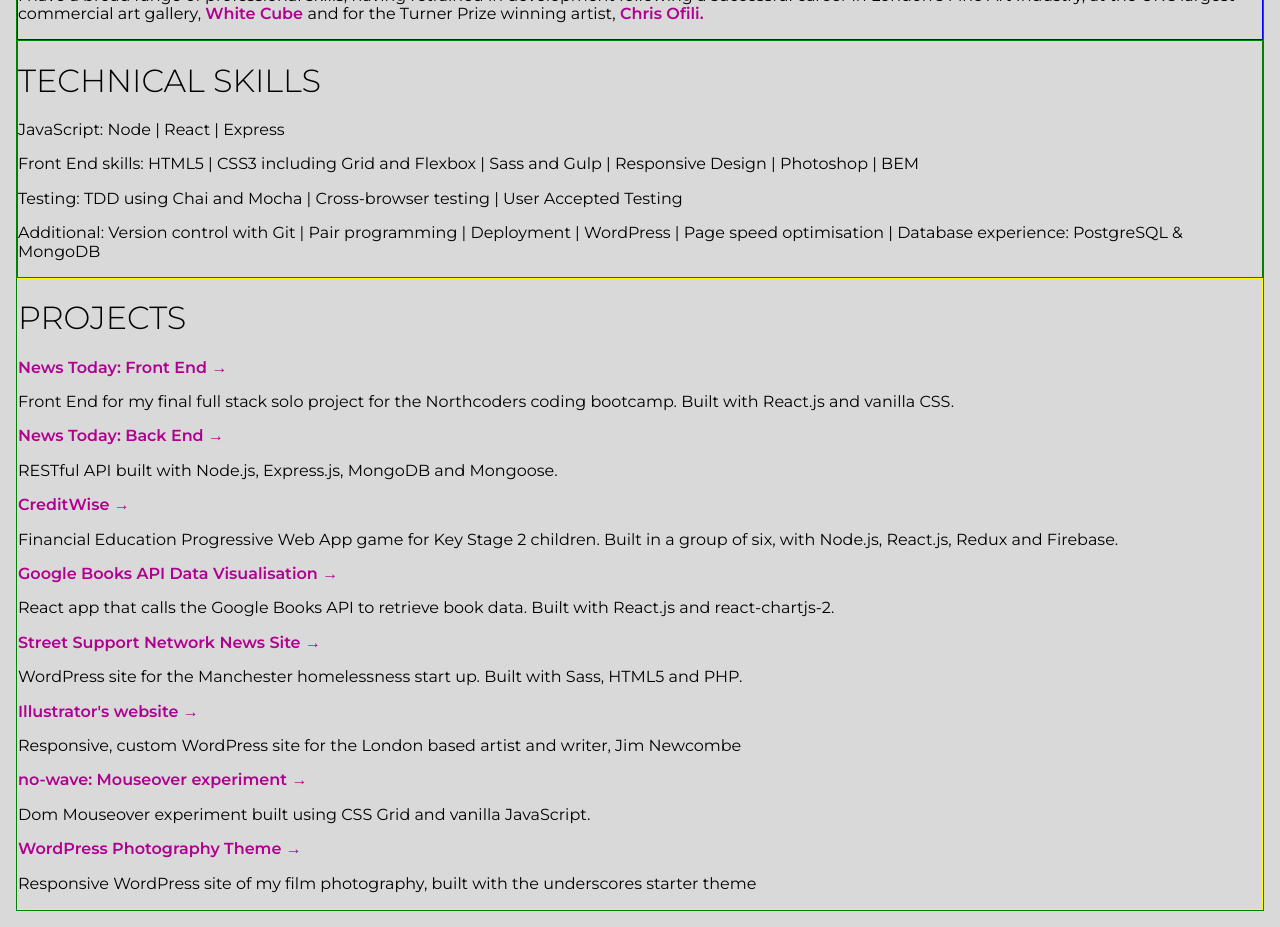
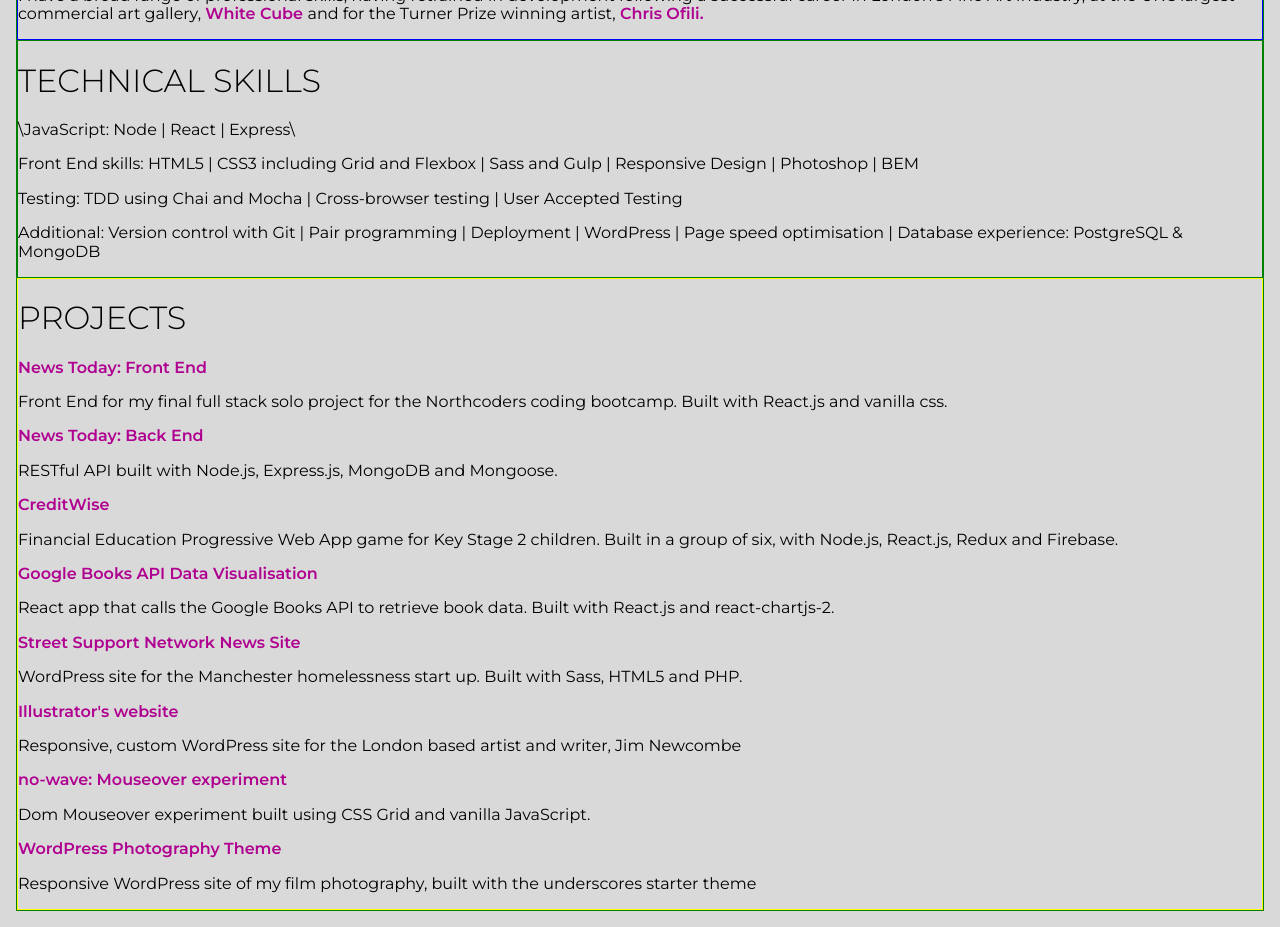
Before and after one commit to bnmrly/bnmrly.github.io, a React (Create React App) app: page / in a window 1280 px wide. Shown: the part 280-1207 px from the top of the page. Built offline with nearby package versions, Linux system fonts and the light colour scheme.

Commit message:
Iterate over projects

```diff
--- a/src/components/Main/index.js
+++ b/src/components/Main/index.js
@@ -17,7 +17,13 @@ const MainProjects = styled.section`
   border: 1px solid yellow;
 `;
 
-function Main() {
+function Main(props) {
+  // convert props argument object to array
+  const propsArray = [];
+  Object.keys(props).forEach(function(prop) {
+    propsArray.push(...props[prop]);
+  });
+
   return (
     <MainWrapper>
       <MainAbout>
@@ -44,7 +50,7 @@ function Main() {
           </a>
           and for the Turner Prize winning artist,
           <a
-            class="link accent"
+            className="link accent"
             href="https://www.theguardian.com/artanddesign/2017/apr/16/chris-ofili-trinidad-is-really-exciting-tapestry-the-caged-bird-sings-interview"
           >
             {' '}
@@ -53,145 +59,178 @@ function Main() {
         </p>
       </MainAbout>
       <MainSkills>
-        <h1 class="h1">Technical skills</h1>
-        <p class="p">JavaScript: Node | React | Express</p>
-        <p class="p">
+        <h1 className="h1">Technical skills</h1>
+        {/* remove the back slash below */}
+        <p className="p">\JavaScript: Node | React | Express\</p>
+        <p className="p">
           Front End skills: HTML5 | CSS3 including Grid and Flexbox | Sass and
           Gulp | Responsive Design | Photoshop | BEM
         </p>
-        <p class="p">
+        <p className="p">
           Testing: TDD using Chai and Mocha | Cross-browser testing | User
           Accepted Testing
         </p>
-        <p class="p">
+        <p className="p">
           Additional: Version control with Git | Pair programming | Deployment |
           WordPress | Page speed optimisation | Database experience: PostgreSQL
           & MongoDB
         </p>
       </MainSkills>
       <MainProjects>
-        <h1 class="h1">Projects</h1>
-        <ul class="projects-list list">
-          <li class="projects-list__item projects-list__item--news-today-fe image-bg odd">
-            <div class="container-project">
-              <p class="p center project__description--p">
+        <h1>Projects</h1>
+        {propsArray.map(project => {
+          return (
+            <ul className="projects-list">
+              <li className="projects-list__item" />
+              <div className="project__container">
+                <p className="project__description">
+                  <a
+                    className="project__link"
+                    href={project.link}
+                    target="_blank"
+                    rel="noopener noreferrer"
+                  >
+                    {project.name}
+                  </a>
+                </p>
+                <p className="project__description--p">{project.description}</p>
+              </div>
+            </ul>
+          );
+        })}
+      </MainProjects>
+      {/* <MainProjects>
+        <h1 className="h1">Projects</h1>
+        <ul className="projects-list list">
+          <li className="projects-list__item projects-list__item--news-today-fe image-bg odd">
+            <div className="container-project">
+              <p className="p center project__description--p">
                 <a
-                  class="link accent"
+                  className="link accent"
                   href="https://news-today-ben-marley.herokuapp.com/"
                 >
                   News Today: Front End &rarr;
                 </a>
               </p>
-              <p class="p center project__description--p">
+              <p className="p center project__description--p">
                 Front End for my final full stack solo project for the
                 Northcoders coding bootcamp. Built with React.js and vanilla
                 CSS.
               </p>
             </div>
           </li>
-          <li class="projects-list__item projects-list__item--news-today-be image-bg even">
-            <div class="container-project">
-              <p class="p center project__description--p">
+          <li className="projects-list__item projects-list__item--news-today-be image-bg even">
+            <div className="container-project">
+              <p className="p center project__description--p">
                 <a
-                  class="link accent"
+                  className="link accent"
                   href="https://ben-nc-news.herokuapp.com/API"
                 >
                   News Today: Back End &rarr;
                 </a>
               </p>
-              <p class="p center project__description--p">
+              <p className="p center project__description--p">
                 RESTful API built with Node.js, Express.js, MongoDB and
                 Mongoose.
               </p>
             </div>
           </li>
-          <li class="projects-list__item projects-list__item--creditwise image-bg--creditwise odd">
-            <div class="container-project">
-              <p class="p center project__description--p">
+          <li className="projects-list__item projects-list__item--creditwise image-bg--creditwise odd">
+            <div className="container-project">
+              <p className="p center project__description--p">
                 <a
-                  class="link accent"
+                  className="link accent"
                   href="https://github.com/bnmrly/project-game-FE"
                 >
                   CreditWise &rarr;
                 </a>
               </p>
-              <p class="p center project__description--p">
+              <p className="p center project__description--p">
                 Financial Education Progressive Web App game for Key Stage 2
                 children. Built in a group of six, with Node.js, React.js, Redux
                 and Firebase.
               </p>
             </div>
           </li>
-          <li class="projects-list__item projects-list__item--google-books-api image-bg even">
-            <div class="container-project">
-              <p class="p center project__description--p">
+          <li className="projects-list__item projects-list__item--google-books-api image-bg even">
+            <div className="container-project">
+              <p className="p center project__description--p">
                 <a
-                  class="link accent"
+                  className="link accent"
                   href="https://tranquil-hollows-48024.herokuapp.com/"
                 >
                   Google Books API Data Visualisation &rarr;
                 </a>
               </p>
-              <p class="p center project__description--p">
+              <p className="p center project__description--p">
                 React app that calls the Google Books API to retrieve book data.
                 Built with React.js and react-chartjs-2.
               </p>
             </div>
           </li>
-          <li class="projects-list__item projects-list__item--ssn image-bg odd">
-            <div class="container-project">
-              <p class="p center project__description--p">
-                <a class="link accent" href="https://news.streetsupport.net">
+          <li className="projects-list__item projects-list__item--ssn image-bg odd">
+            <div className="container-project">
+              <p className="p center project__description--p">
+                <a
+                  className="link accent"
+                  href="https://news.streetsupport.net"
+                >
                   Street Support Network News Site &rarr;
                 </a>
               </p>
-              <p class="p center project__description--p">
+              <p className="p center project__description--p">
                 WordPress site for the Manchester homelessness start up. Built
                 with Sass, HTML5 and PHP.
               </p>
             </div>
           </li>
-          <li class="projects-list__item projects-list__item--illustrator image-bg even">
-            <div class="container-project">
-              <p class="p center project__description--p">
-                <a class="link accent" href="http://jimnewcombe.co.uk">
+          <li className="projects-list__item projects-list__item--illustrator image-bg even">
+            <div className="container-project">
+              <p className="p center project__description--p">
+                <a className="link accent" href="http://jimnewcombe.co.uk">
                   Illustrator's website &rarr;
                 </a>
               </p>
-              <p class="p center project__description--p">
+              <p className="p center project__description--p">
                 Responsive, custom WordPress site for the London based artist
                 and writer, Jim Newcombe
               </p>
             </div>
           </li>
-          <li class="projects-list__item projects-list__item--nowave image-bg odd">
-            <div class="container-project">
-              <p class="p center project__description--p">
-                <a class="link accent" href="http://benmarley.co.uk/no-wave/">
+          <li className="projects-list__item projects-list__item--nowave image-bg odd">
+            <div className="container-project">
+              <p className="p center project__description--p">
+                <a
+                  className="link accent"
+                  href="http://benmarley.co.uk/no-wave/"
+                >
                   no-wave: Mouseover experiment &rarr;
                 </a>
               </p>
-              <p class="p center project__description--p">
+              <p className="p center project__description--p">
                 Dom Mouseover experiment built using CSS Grid and vanilla
                 JavaScript.
               </p>
             </div>
           </li>
-          <li class="projects-list__item projects-list__item--myphotography image-bg even">
-            <div class="container-project">
-              <p class="p center project__description--p">
-                <a class="link accent" href="http://benmarleyphotography.co.uk">
+          <li className="projects-list__item projects-list__item--myphotography image-bg even">
+            <div className="container-project">
+              <p className="p center project__description--p">
+                <a
+                  className="link accent"
+                  href="http://benmarleyphotography.co.uk"
+                >
                   WordPress Photography Theme &rarr;
                 </a>
               </p>
-              <p class="p center project__description--p">
+              <p className="p center project__description--p">
                 Responsive WordPress site of my film photography, built with the
                 underscores starter theme
               </p>
             </div>
           </li>
         </ul>
-      </MainProjects>
+      </MainProjects> */}
     </MainWrapper>
   );
 }
```
